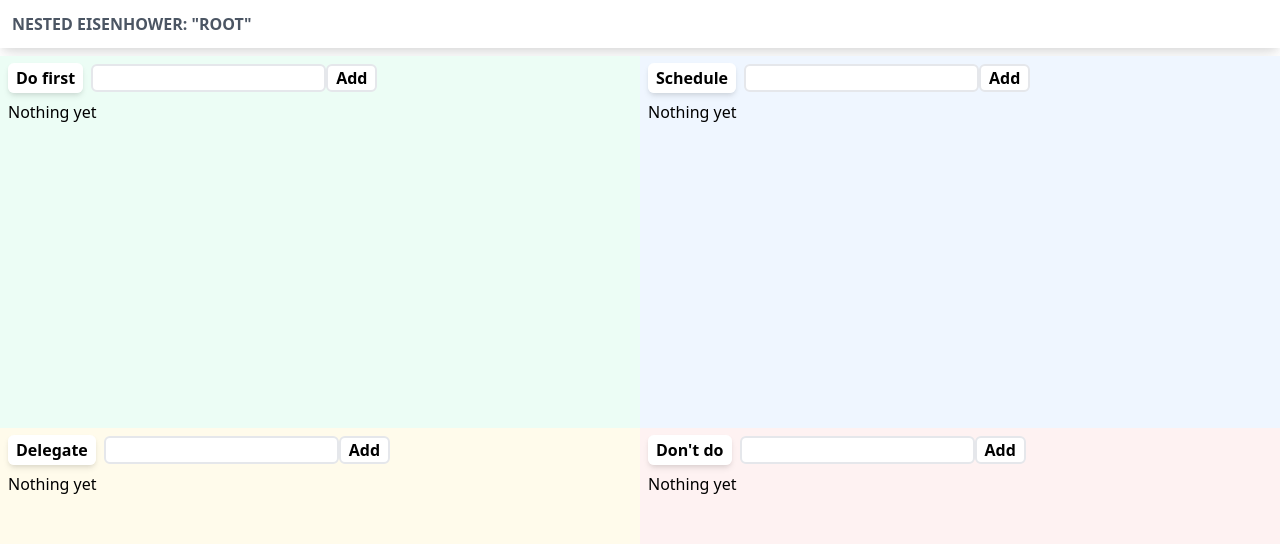
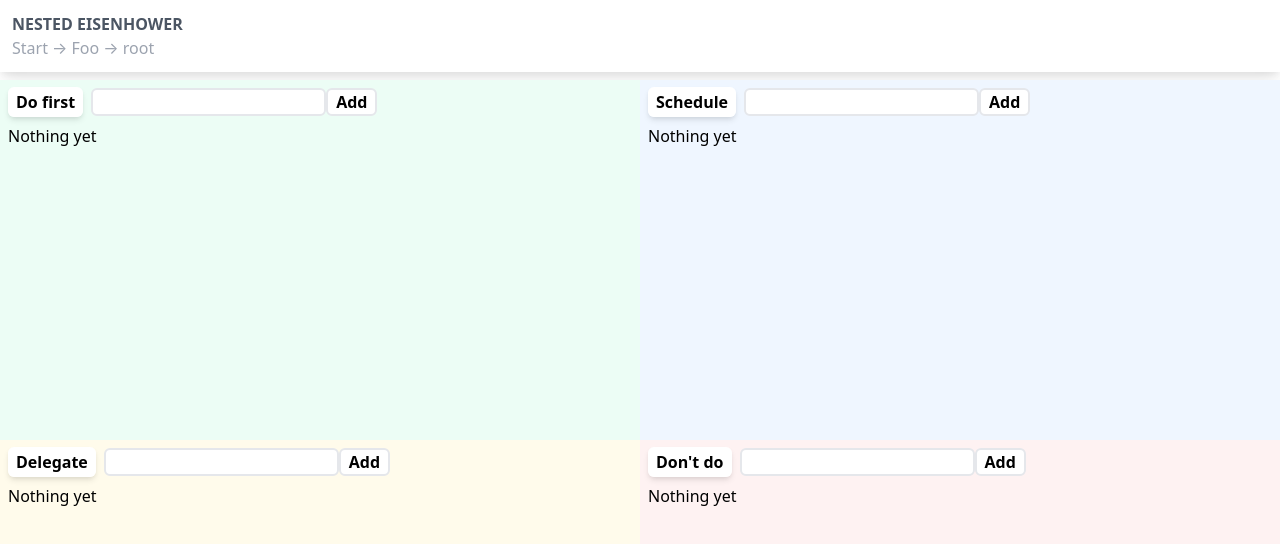
Before and after one commit to raqystyle/nested-eisenhower, a React (Vite) app: page / in a window 1280 px wide. Shown: the top 544 px of the page. Built offline with nearby package versions, Linux system fonts and the light colour scheme.

Commit message:
Allow room for breadcrumbs

```diff
--- a/src/App.tsx
+++ b/src/App.tsx
@@ -35,8 +35,11 @@ function App() {
 
   return (
     <>
-      <header className="text-gray-600 p-3 shadow-lg mb-2 font-bold uppercase">
-        Nested Eisenhower: "{parentTask?.title}"
+      <header className="p-3 shadow-lg mb-2">
+        <div className="text-gray-600 font-bold uppercase">Nested Eisenhower</div>
+        <section className="text-gray-400">
+          Start &rarr; Foo &rarr; {parentTask?.title}
+        </section>
       </header>
       <div className="flex-1 flex">
         <Quadrant
```
Lines whose indentation alone changed are shown as unchanged.
